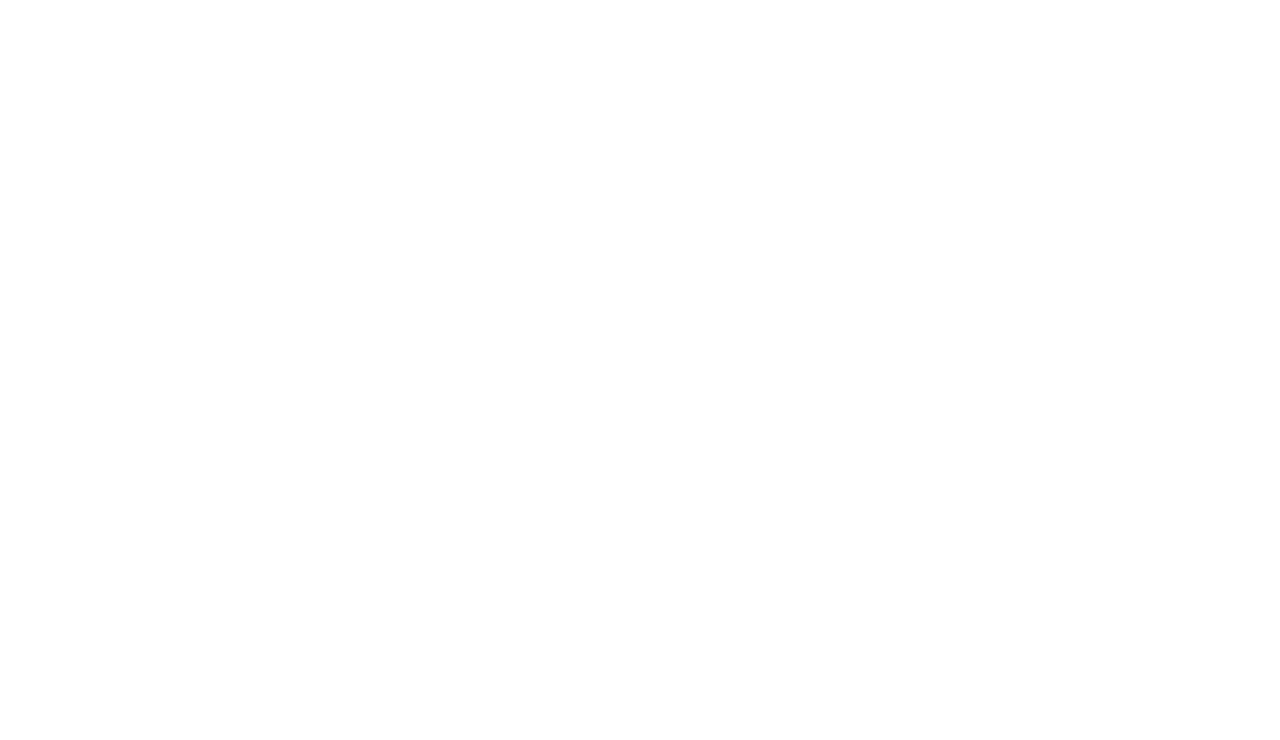
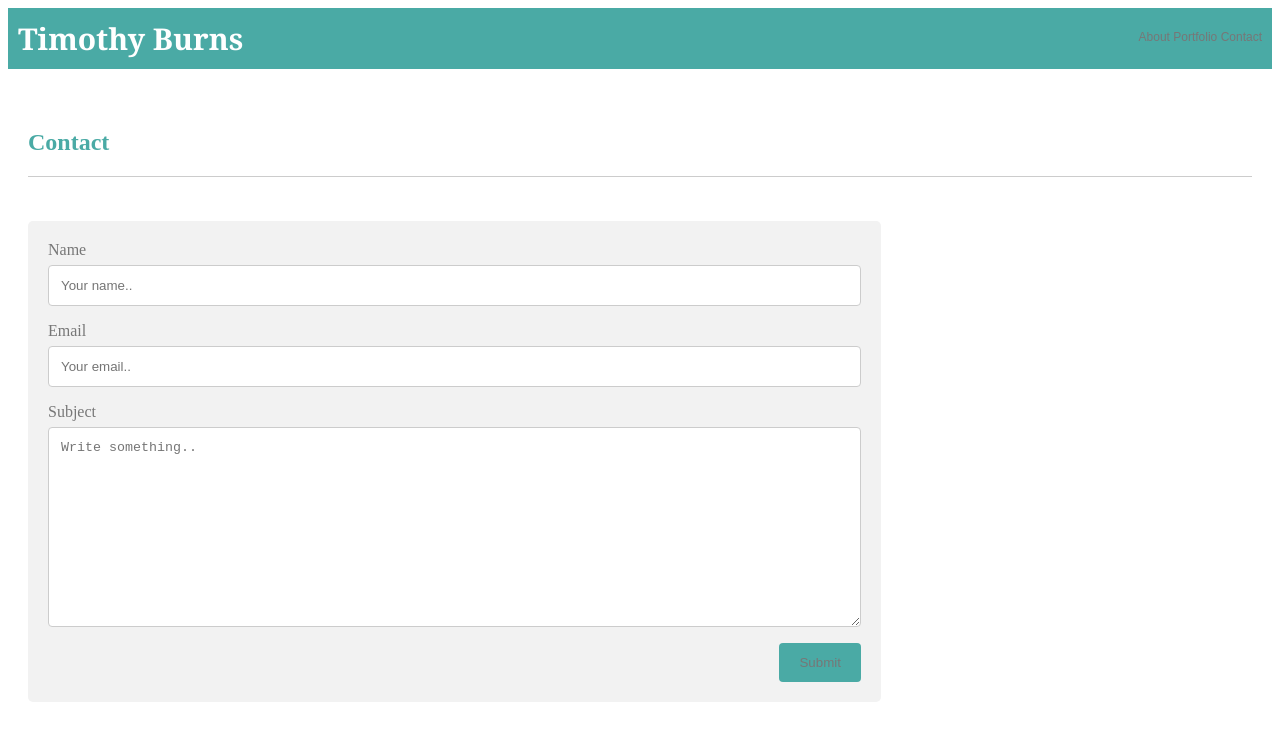
Before and after one commit to timburns1/Basic-Portfolio, a plain HTML site: page contact.html in a window 1280 px wide. Drawn offline with Linux system fonts and the light colour scheme.

Commit message:
Basic-Portfolio

```diff
--- a/assets/css/style.css
+++ b/assets/css/style.css
@@ -6,7 +6,7 @@
     border: 20px;
 }
 
-.container{
+.cor{
     background-color:#ffffff;
     border-color: #777777;
     border: 20px;
@@ -37,6 +37,12 @@ h1{
     font-weight: lighter;
 
 
+}
+
+a{
+    text-decoration-line: none;
+    text-decoration-color: #777777;
+    color: #777777;
 }
 
 h2{
@@ -70,3 +76,69 @@ p{
     padding: 20px;
     padding-bottom: 20px;
 }
+
+
+
+input[type=text], select, textarea {
+    width: 100%;
+    padding: 12px;
+    border: 1px solid #ccc;
+    border-radius: 4px;
+    box-sizing: border-box;
+    margin-top: 6px;
+    margin-bottom: 16px;
+    resize: vertical;
+    float: right;
+    color:#777777;
+    float: right;
+  }
+
+
+  input[type=submit] {
+    background-color: #4aaaa5;
+    color:#777777;
+    padding: 12px 20px;
+    border: none;
+    border-radius: 4px;
+    cursor: pointer;
+    float: right
+
+  }
+
+
+  input[type=submit]:hover {
+    background-color:#4aaaa5;
+    float: right;
+
+  }
+
+
+  .container {
+    border-radius: 5px;
+    background-color: #f2f2f2;
+    padding: 20px;
+    float: left;
+    margin: 2% auto;
+
+  }
+
+  label{
+
+    color: #777777;
+    text-align: center;
+    float: left;
+
+  }
+
+
+  .box-set{
+      background: #cccccc;
+  }
+
+  .box{
+      background: #4aaaa5;
+      height: 200px;
+      width: 200px;
+      position: sticky
+
+  }
--- a/contact.html
+++ b/contact.html
@@ -0,0 +1,57 @@
+<!DOCTYPE html>
+<html lang="en">
+<head>
+    <meta charset="UTF-8">
+    <meta name="viewport" content="width=device-width, initial-scale=1.0">
+    <meta http-equiv="X-UA-Compatible" content="ie=edge">
+    <title>Timothy Burns</title>
+
+    <link rel="stylesheet" type="text/css" href="assets/css/style.css">
+
+</head>
+
+<header id="head">
+        <h1>Timothy Burns
+
+        <ul class="links">
+            <a href="../Basic-Portfolio/index.html" About>About</a> <a href="../Basic-Portfolio/porfolio.html"Portfolio>Portfolio</a> <a href="../Basic-Portfolio/contact.html"Contact>Contact</a>
+        </ul>
+        </h1>
+
+    </header>
+
+    <div class="cor">
+
+            <section>
+
+                    <h2>Contact</h2>
+
+                    <div class="container">
+                            <form action="action_page.php">
+
+                              <label for="name">Name</label>
+                              <input type="text" id="name" name="name" placeholder="Your name..">
+
+                              <label for="email">Email</label>
+                              <input type="text" id="email" name="email" placeholder="Your email..">
+
+                              <label for="subject">Subject</label>
+                              <textarea id="subject" name="subject" placeholder="Write something.." style="height:200px"></textarea>
+
+                              <input type="submit" value="Submit">
+
+                            </form>
+                          </div>
+
+
+
+                </section>
+
+
+
+    </div>
+
+<body>
+
+</body>
+</html>
```
Also changed, not shown: index.html (+4 -2 lines), porfolio.html (added, +49 -0 lines).
